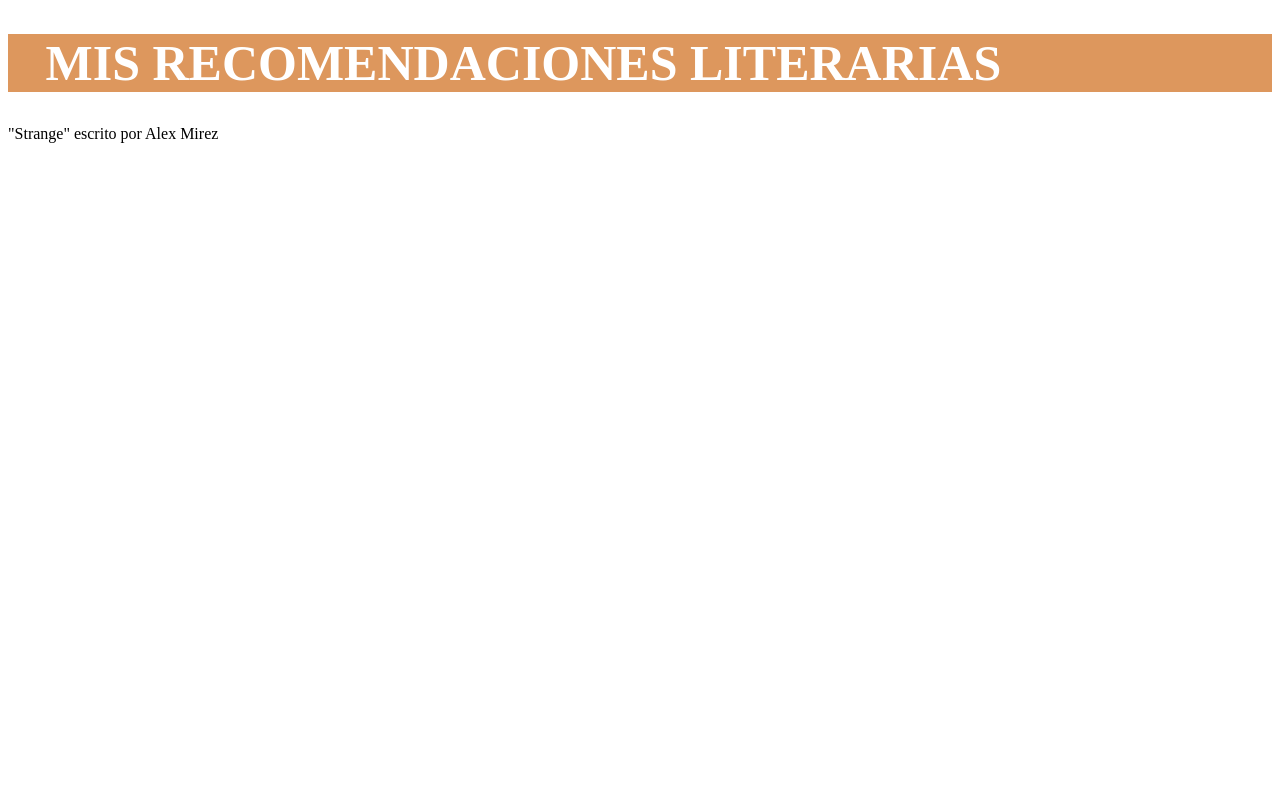
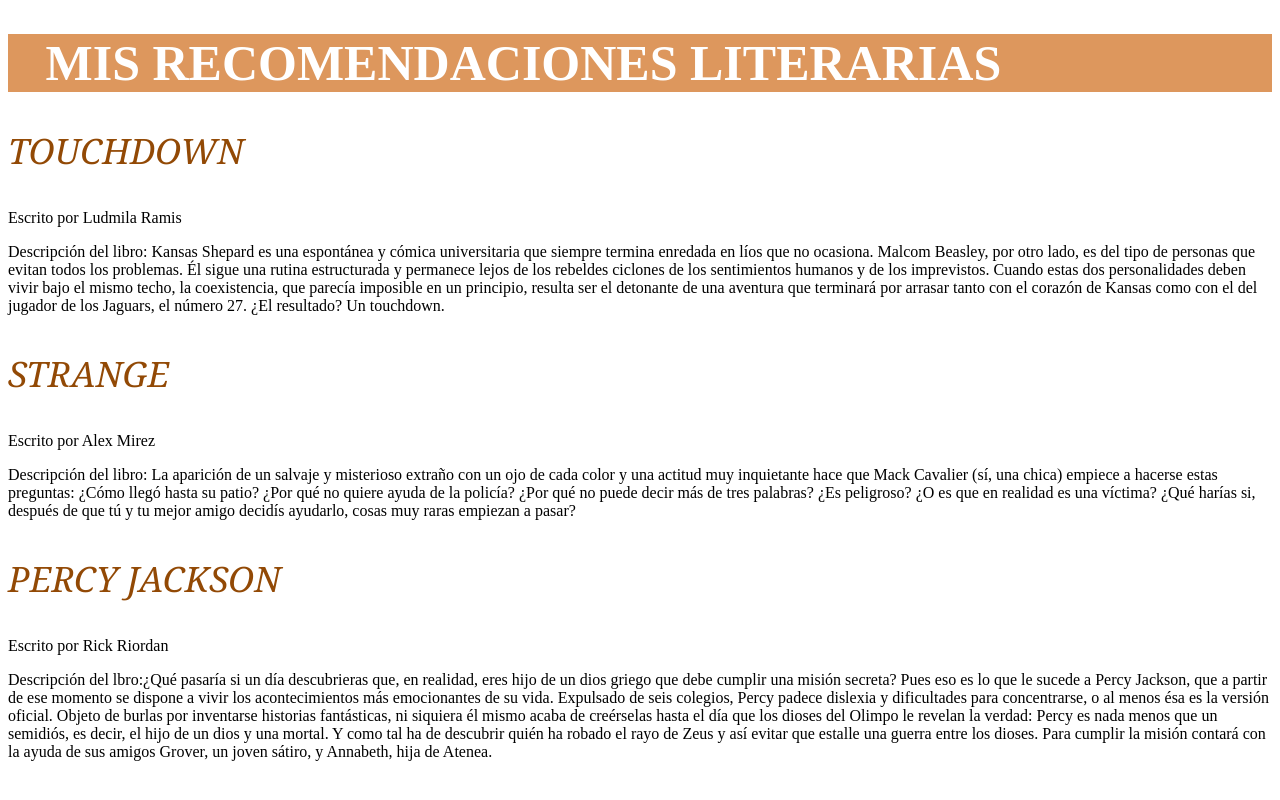
Before and after one commit to krisabundiz/Libros, a plain HTML site: page index.html in a window 1280 px wide. Drawn offline with Linux system fonts and the light colour scheme.

Commit message:
Agregue contenido a la página

```diff
--- a/index.html
+++ b/index.html
@@ -10,10 +10,30 @@
             font-size: 50px;
         }
     </style>
+    <style>
+        .titulos {
+            font-size: 35px; color: rgb(146, 73, 5); font-family: Georgia; font-style: oblique;
+        }
+    </style>
 </head>
 <body>
     <h1 style="color:rgb(255, 255, 255); background-color: rgb(221, 151, 93);" class="tema">&nbsp;&nbsp;&nbsp;MIS RECOMENDACIONES LITERARIAS</h1>
-    <p>"Strange" escrito por Alex Mirez</p>
+    <p class="titulos">TOUCHDOWN</p>
+    <p>Escrito por Ludmila Ramis</p>
+    <p>Descripción del libro: Kansas Shepard es una espontánea y cómica universitaria que siempre termina enredada en líos que no ocasiona. Malcom Beasley, por otro lado, es del tipo de personas que evitan todos los problemas. Él sigue una rutina estructurada y permanece lejos de los rebeldes ciclones de los sentimientos humanos y de los imprevistos. Cuando estas dos personalidades deben vivir bajo el mismo techo, la coexistencia, que parecía imposible en un principio, resulta ser el detonante de una aventura que terminará por arrasar tanto con el corazón de Kansas como con el del jugador de los Jaguars, el número 27. ¿El resultado? Un touchdown.</p>
+    <p class="titulos">STRANGE</p>
+    <p>Escrito por Alex Mirez</p>
+    <p>Descripción del libro: La aparición de un salvaje y misterioso extraño con un ojo de cada color y una actitud muy inquietante hace que Mack Cavalier (sí, una chica) empiece a hacerse estas preguntas: ¿Cómo llegó hasta su patio? ¿Por qué no quiere ayuda de la policía? ¿Por qué no puede decir más de tres palabras? ¿Es peligroso? ¿O es que en realidad es una víctima?
+    ¿Qué harías si, después de que tú y tu mejor amigo decidís ayudarlo, cosas muy raras empiezan a pasar?</p>
+    <p class="titulos">PERCY JACKSON</p>
+    <p>Escrito por Rick Riordan</p>
+    <p>Descripción del lbro:¿Qué pasaría si un día descubrieras que, en realidad, eres hijo de un  dios griego que debe cumplir una misión secreta? Pues eso es lo que le sucede a Percy Jackson, que a partir de ese  momento se dispone a vivir los acontecimientos más emocionantes de su vida.
+    Expulsado de seis colegios, Percy padece dislexia y dificultades para  concentrarse, o al menos ésa es la versión oficial. Objeto de burlas por  inventarse historias fantásticas, ni siquiera él mismo acaba de  creérselas hasta el día que los dioses del Olimpo le revelan la verdad:  Percy es nada menos que un semidiós, es decir, el hijo de un dios y una  mortal. Y como tal ha de descubrir quién ha robado el rayo de Zeus y así  evitar que estalle una guerra entre los dioses. Para cumplir la misión  contará con la ayuda de sus amigos Grover, un joven sátiro, y Annabeth, hija de Atenea.
+    </p>
+
+
+
+
 
 </body>
 </html>
```
